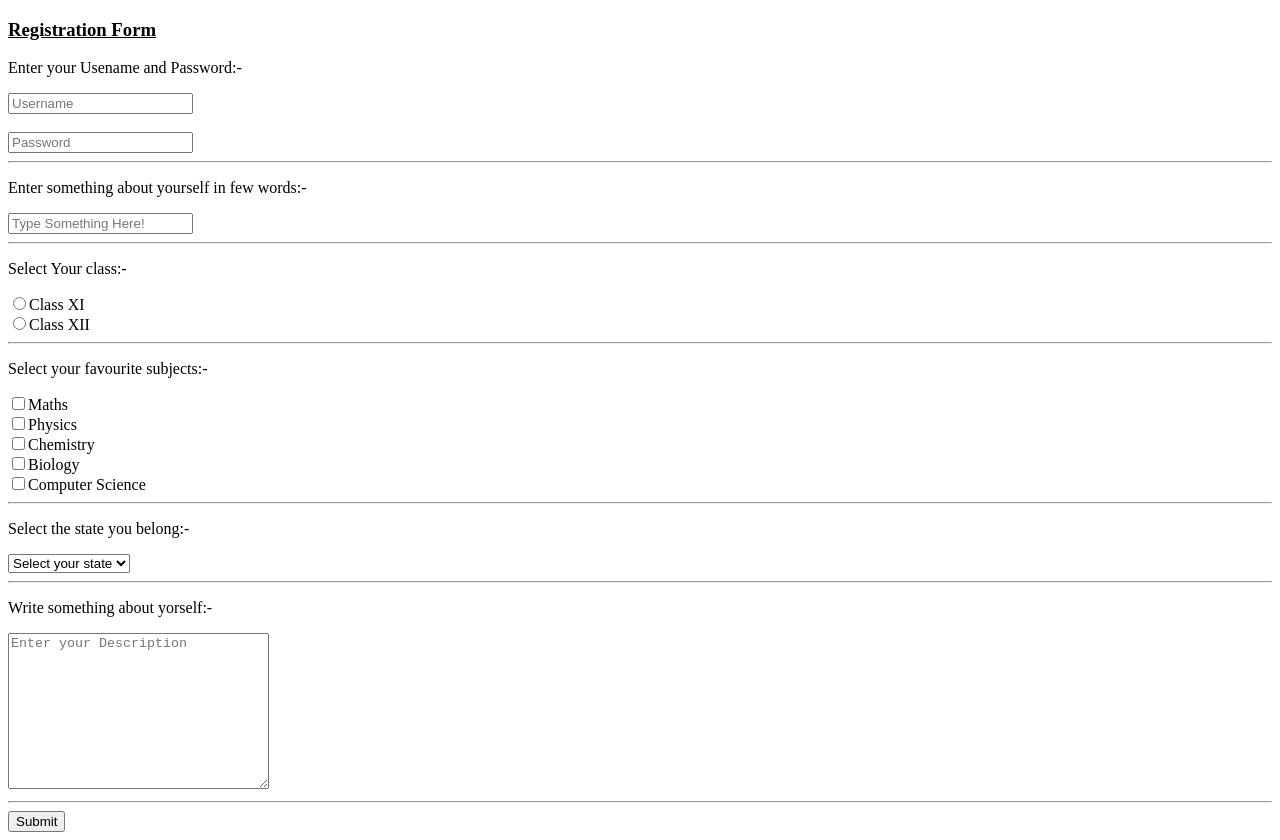
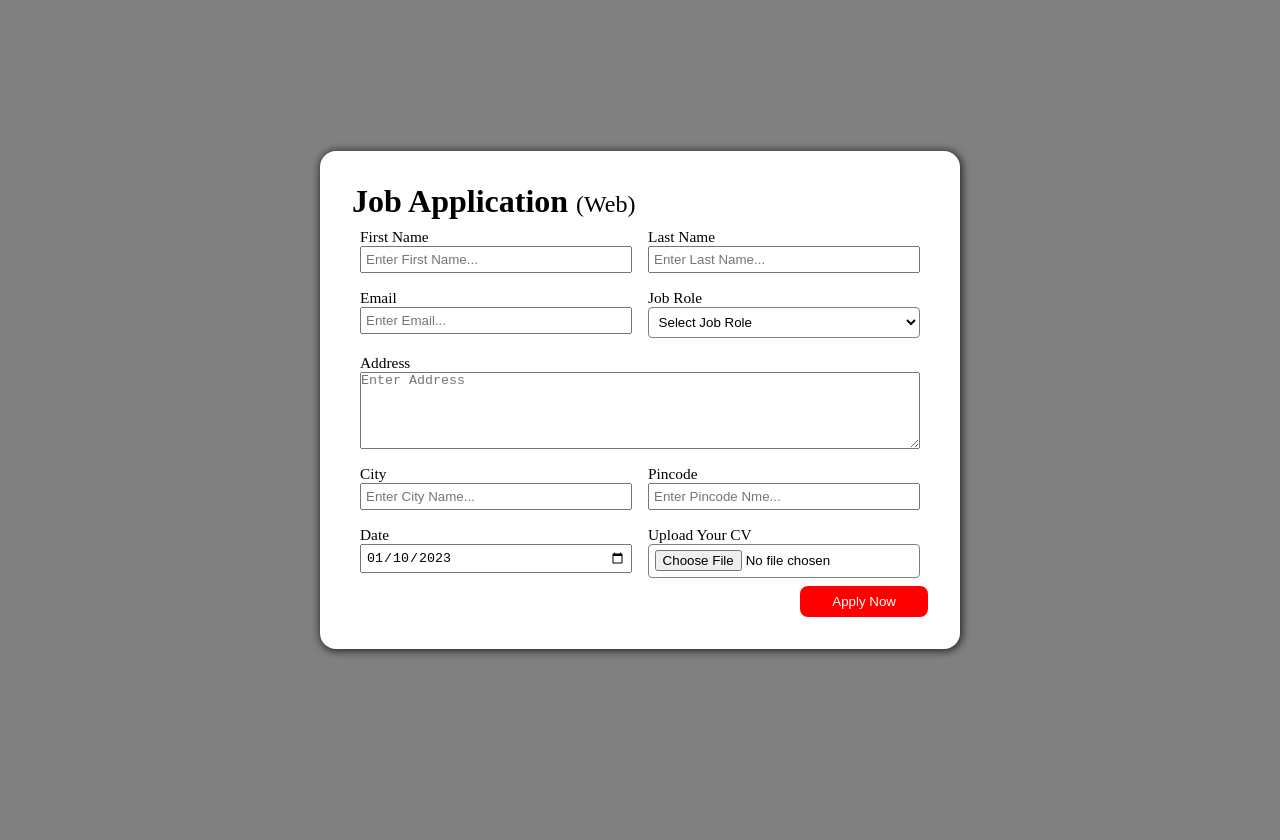
Before and after one commit to aditianant/MyProjectWorks, a plain HTML site: page index.html in a window 1280 px wide. After the commit the page ends 800 px from the top, so only its background shows below. Drawn offline with Linux system fonts and the light colour scheme.

Commit message:
Add files via upload

```diff
--- a/index.html
+++ b/index.html
@@ -3,68 +3,58 @@
     <head>
         <meta charset="UTF-8">
         <meta name="viewport" content="width=device-width, initial-scale=1.0">
-    <title>Form and its Actions</title>
+        <title>Form</title>
+        <link rel="stylesheet" href="./style.css">
     </head>
     <body>
-    <h3><u> Registration Form </u></h3>
-    <form action="/action.php">
-        <p>Enter your Usename and Password:-</p>
-        <input type="text" placeholder="Username">
-        <br><br>
-        <input type="password" placeholder="Password">
-        <hr>
-
-        <p>Enter something about yourself in few words:-</p>
-        <input type="text" placeholder="Type Something Here!">
-        <hr>
-
-        <p>Select Your class:-</p>
-        <label for="101">
-            <input type="radio" value="Class XI" name="class" id="101">Class XI
-        </label>
-        <br>
-        <label for="102">
-            <input type="radio" value="Class XII" name="class" id="102">Class XII
-        </label>
-        <hr>
-
-        <p>Select your favourite subjects:-</p>
-        <label for="101">
-            <input type="checkbox" value="Maths" name="subject" id="101">Maths
-        </label>
-        <br>
-        <label for="102">
-            <input type="checkbox" value="Physics" name="subject" id="102">Physics
-        </label>
-        <br>
-        <label for="103">
-            <input type="checkbox" value="Chemistry" name="subject" id="103">Chemistry
-        </label>
-        <br>
-        <label for="104">
-            <input type="checkbox" value="Biology" name="subject" id="104">Biology
-        </label>
-        <br>
-        <label for="105">
-            <input type="checkbox" value="Computer Science" name="subject" id="105">Computer Science
-        </label>
-        <hr>
-
-        <p>Select the state you belong:-</p>
-        <select name="State">
-            <option value="Select your state">Select your state</option>
-            <option value="Bihar">Bihar</option>
-            <option value="Delhi">Delhi</option>
-            <option value="Maharashtra">Maharashtra</option>
-            <option value="Tamil Nadu">Tamil Nadu</option>
+        <form>
+            <h1>Job Application <span>(Web)</span></h1>
+            <div class="flex">
+                <div class="inp">
+                    <label for="firstName">First Name</label>
+                    <input type="text" id="firstName" placeholder="Enter First Name...">
+                </div>
+                <div class="inp">
+                    <label for="lastName">Last Name</label>
+                    <input type="text" id="lastName" placeholder="Enter Last Name...">
+                </div>
+                <div class="inp">
+                    <label for="email">Email</label>
+                    <input type="email" id="email" placeholder="Enter Email...">
+                </div>
+                <div class="inp">
+                    <label for="jobRole">Job Role</label>
+                    <select name="Job Role" id="jobRole">
+                        <option value="null">Select Job Role</option>
+                        <option value="SDE">SDE</option>
+                        <option value="DS">Data Scientist</option>
+                        <option value="Peon">Peon</option>
                     </select>
-        <hr>
-
-        <p>Write something about yorself:-</p>
-        <textarea name="Feedback" id="101" cols="30" rows="10" placeholder="Enter your Description"></textarea>
-        <hr>
-
-        <input type="Submit" value="Submit">
+                </div>
+            </div>
+            <div class="inp">
+                <label for="address">Address</label>
+                <textarea name="address" id="address" cols="30" rows="5" placeholder="Enter Address"></textarea>
+            </div>
+            <div class="flex">
+                <div class="inp">
+                    <label for="city">City</label>
+                    <input type="text" id="city" placeholder="Enter City Name...">
+                </div>
+                <div class="inp">
+                    <label for="pincode">Pincode</label>
+                    <input type="text" maxlength="6" id="pincode" placeholder="Enter Pincode Nme...">
+                </div>
+                <div class="inp">
+                    <label for="date">Date</label>
+                    <input type="date" id="date" value="2023-01-10">
+                </div>
+                <div class="inp">
+                    <label for="cv">Upload Your CV</label>
+                    <input type="file" class="cv">
+                </div>
+            </div>
+            <button class="submit">Apply Now</button>
         </form>
     </body>
 </html>
--- /dev/null
+++ b/style.css
@@ -0,0 +1,68 @@
+* {
+    margin: 0;
+    padding: 0;
+    box-sizing: border-box;
+}
+
+body {
+    background: gray;
+    display: flex;
+    align-items: center;
+    justify-content: center;
+    min-height: 100vh;
+    /* font-family: 'Poppins', sans-serif; */
+}
+
+form {
+    background: white;
+    max-width: 40rem;
+    padding: 2rem;
+    -webkit-box-shadow: 1px 1px 9px 1px rgba(0, 0, 0, 0.75);
+    -moz-box-shadow: 1px 1px 9px 1px rgba(0, 0, 0, 0.75);
+    box-shadow: 1px 1px 9px 1px rgba(0, 0, 0, 0.75);
+    display: flex;
+    flex-direction: column;
+    border-radius: 1rem;
+}
+
+.inp {
+    display: flex;
+    flex-direction: column;
+    margin: 0.5rem;
+}
+
+label {
+    font-size: 0.96rem;
+}
+
+input, select {
+    min-width: 17rem;
+    padding: 0.25rem;
+}
+
+.flex {
+    display: flex;
+    flex-wrap: wrap;
+}
+
+span {
+    font-weight: 300;
+    font-size: 1.5rem;
+}
+
+.submit {
+    background: red;
+    color: white;
+    padding: 0.5rem 2rem;
+    width: fit-content;
+    border-radius: 0.5rem;
+    margin-left: auto;
+    border: none;
+}
+
+#jobRole, .cv {
+    background: white;
+    border: 1px solid gray;
+    border-radius: 0.25rem;
+    padding: 0.35rem;
+}
```
Lines whose indentation alone changed are shown as unchanged.
